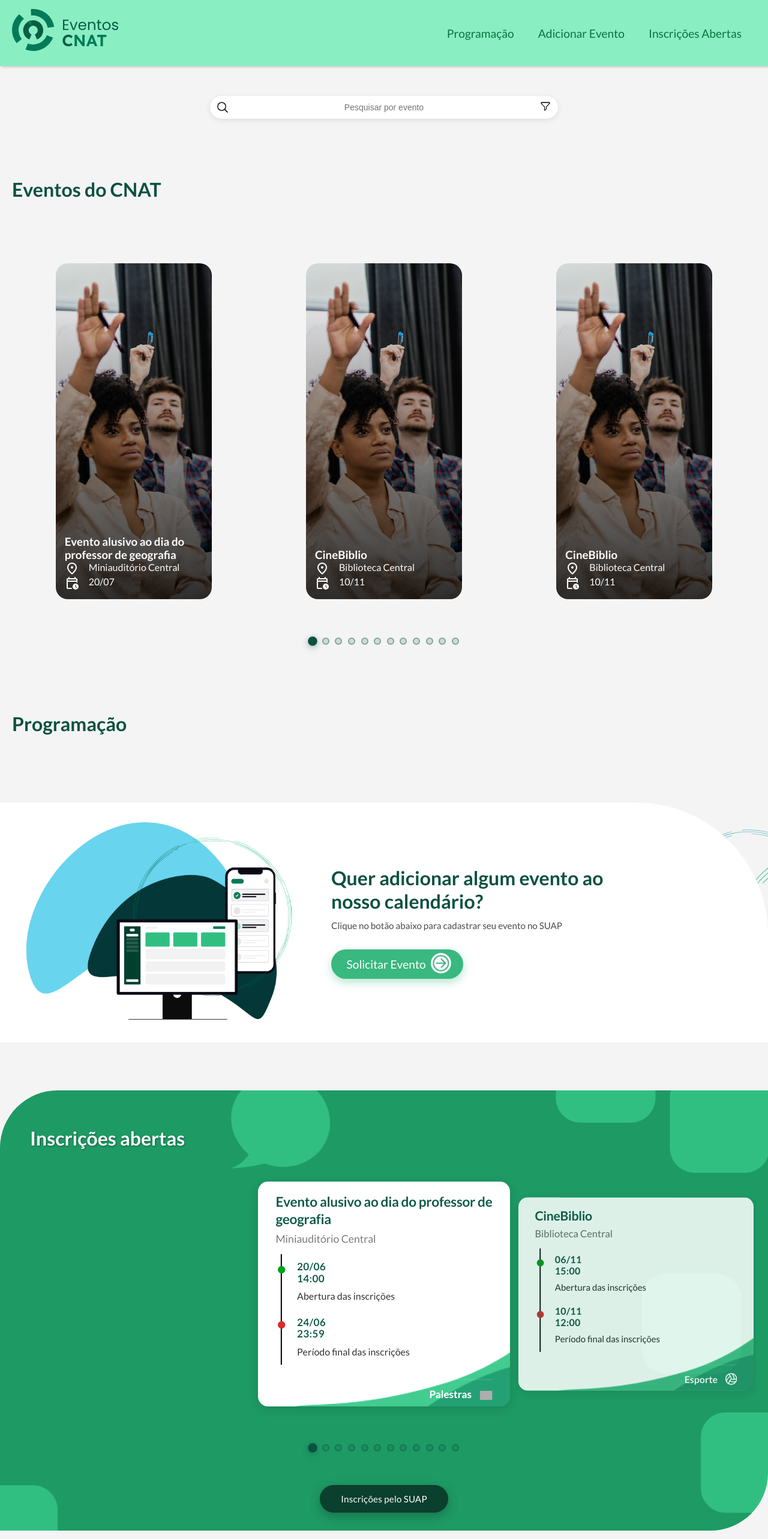
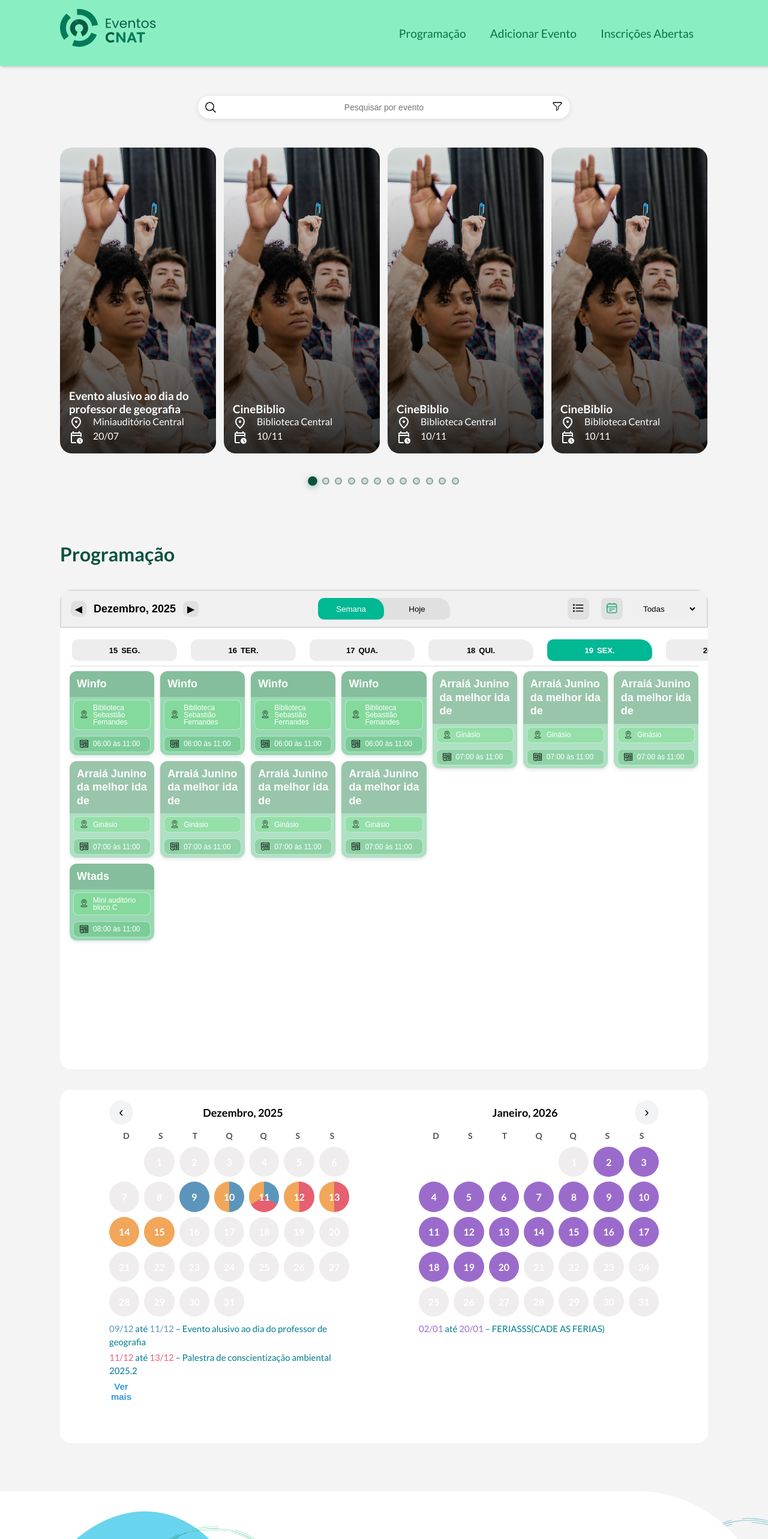
Before and after one commit to CSA-Centro-de-Solucoes-Aplicadas/Agenda-CNAT, a Vue app in the folder frontend/: page / in a window 1280 px wide. Shown: the top 2566 px of the page at 60% size. Built offline with nearby package versions, Linux system fonts and the light colour scheme; grey boxes are pictures that could not be loaded; the HTML template or start-up script is replaced by a standard one.

Commit message:
Alterações na diagramão (falta alinhar responsividade)

```diff
--- a/frontend/src/componentes/BarradePesquisa.vue
+++ b/frontend/src/componentes/BarradePesquisa.vue
@@ -95,7 +95,7 @@ function focarBusca() {
 .barra-pesquisa {
   width: 100%;
   max-width: 620px;
-  padding: 50px 20px;
+  padding: 50px 0 0 0;
   position: relative;
   font-family: 'Inter', sans-serif;
 }
--- a/frontend/src/componentes/CardDestaque.vue
+++ b/frontend/src/componentes/CardDestaque.vue
@@ -22,7 +22,7 @@ import '@/assets/images/illustrations/fundodestaque.png'
 </template>
 <style scoped>
 .carddestaque {
-  aspect-ratio: 260 / 560;
+  aspect-ratio: 260 / 510;
   width: 100%;
   max-width: 260px;
   background-image:url(@/assets/images/illustrations/fundodestaque.png);
--- a/frontend/src/componentes/Carrossel.vue
+++ b/frontend/src/componentes/Carrossel.vue
@@ -21,7 +21,7 @@ const device = ref('desktop')
 
 function updateDevice() {
   const w = window.innerWidth
-  if (w >= 1440) device.value = 'desktop'
+  if (w >= 1200) device.value = 'desktop'
   else if (w >= 768) device.value = 'tablet'
   else device.value = 'mobile'
 }
@@ -177,7 +177,7 @@ const swiperConfig = computed(() => {
   display: flex;
   flex-direction: column;
   align-items: center;
-  gap: 1.5rem;
+  gap: 0.5rem;
   width: 100%;
 }
 
@@ -186,7 +186,7 @@ const swiperConfig = computed(() => {
   width: 100%;
   overflow: hidden;
   display: flex;
-  justify-content: center;
+  justify-content: left;
 }
 
 /* ===== SWIPER BASE ===== */
@@ -194,7 +194,7 @@ const swiperConfig = computed(() => {
   width: 100%;
   overflow: hidden;
   border-radius: 0;
-  padding: 1.5rem 0;
+  padding: 1rem 0;
   box-sizing: border-box;
 }
 
@@ -205,7 +205,7 @@ const swiperConfig = computed(() => {
 :deep(.swiper-slide) {
   height: auto;
   display: flex;
-  justify-content: center;
+  justify-content: justify;
   align-items: center;
 }
 
@@ -246,18 +246,6 @@ const swiperConfig = computed(() => {
   justify-content: center;
   align-items: center;
   flex-wrap: wrap;
-}
-
-.pagination-dot {
-  width: 10px;
-  height: 10px;
-  border-radius: 50%;
-  border: 2px solid #ddd;
-  background-color: transparent;
-  cursor: pointer;
-  transition: all 0.3s ease;
-  padding: 0;
-  margin: 0;
 }
 
 .pagination-dot:hover {
@@ -349,4 +337,12 @@ const swiperConfig = computed(() => {
 :deep(.swiper.swiper-grabbing) {
   cursor: grabbing;
 }
+
+:deep(.swiper-slide) {
+  height: auto;
+  display: flex;
+  /* justify-content: left; */
+  align-items: left;
+  margin-right: 5px;
+}
 </style>
--- a/frontend/src/views/home.vue
+++ b/frontend/src/views/home.vue
@@ -158,7 +158,6 @@ const eventos = [
       <BarradePesquisa class="barra-pesquisa" />
       <section class="destaques-default-section">
         <div class="content-container">
-          <h3>Eventos do CNAT</h3>
           <Carrossel :itens="eventos" :component="CardDestaque" />
         </div>
       </section>
@@ -166,8 +165,8 @@ const eventos = [
       <section id="programacao" class="calendarioSemanal default-section">
         <div class="content-container">
           <h3>Programação</h3>
-          <!-- <AgendaSemana></AgendaSemana>
-          <CalendarioAnualVue></CalendarioAnualVue> -->
+          <AgendaSemana></AgendaSemana>
+          <CalendarioAnualVue></CalendarioAnualVue>
         </div>
       </section>
 
@@ -192,15 +191,6 @@ const eventos = [
         <div class="inscricoes-content">
           <h3>Inscrições abertas</h3>
           <Carrossel :itens="eventos" :component="CardInscricao" />
-          <div class="btn-inscricoes-wrapper">
-            <a
-              href="https://suap.ifrn.edu.br/"
-              target="_blank"
-              class="btn-inscricoes-suap"
-            >
-              Inscrições pelo SUAP
-            </a>
-          </div>
 
         </div>
       </section>
@@ -212,7 +202,6 @@ const eventos = [
           <a href="https://portal.ifrn.edu.br/"
             ><img :src="logoIfrn" alt="Logo do IFRN" class="logo-if"
           /></a>
-          <RouterLink to="/eventos"><p>Painel Admin</p></RouterLink>
         </div>
 
         <div class="footer-right">
@@ -259,17 +248,17 @@ h3 {
 .content-container {
   max-width: 1440px;
   margin: 0 auto;
-  padding: 0 20px;
+  padding: 0 100px;
   width: 100%;
 }
 
 .content-container h3 {
-  margin-bottom: 80px;
+  margin-bottom: 40px;
 }
 
 .destaques-default-section {
   width: 100%;
-  padding: 3rem 0;
+  padding: 2rem 0;
   overflow-x: hidden;
 }
 
@@ -313,7 +302,7 @@ h3 {
   width: 100%;
   display: flex;
   justify-content: flex-start;
-  padding: 0 20px;
+  padding: 0 100px;
   z-index: 10;
 }
 
@@ -330,7 +319,7 @@ h3 {
   width: 100%;
   display: flex;
   align-items: center;
-  padding: 20px;
+  padding: 20px 100px 20px 100px;
   position: relative;
 }
 
@@ -463,13 +452,13 @@ header li a:hover {
   max-width: 1440px;
   margin: 0 auto;
   width: 100%;
-  padding: 30px 20px;
+  padding: 30px 100px 50px;
 }
 
 .inscricoes-content h3 {
   color: white;
   font-size: 32px;
-  padding: 30px;
+  padding: 30px 0 10px 0;
   margin: 0;
   text-shadow: 1px 1px 3px rgba(0, 0, 0, 0.4);
 }
@@ -519,7 +508,7 @@ footer {
   justify-content: space-between;
   align-items: flex-start;
   flex-wrap: wrap;
-  padding: 40px 20px 30px;
+  padding: 40px 100px 30px;
   gap: 20px;
 }
 
```
